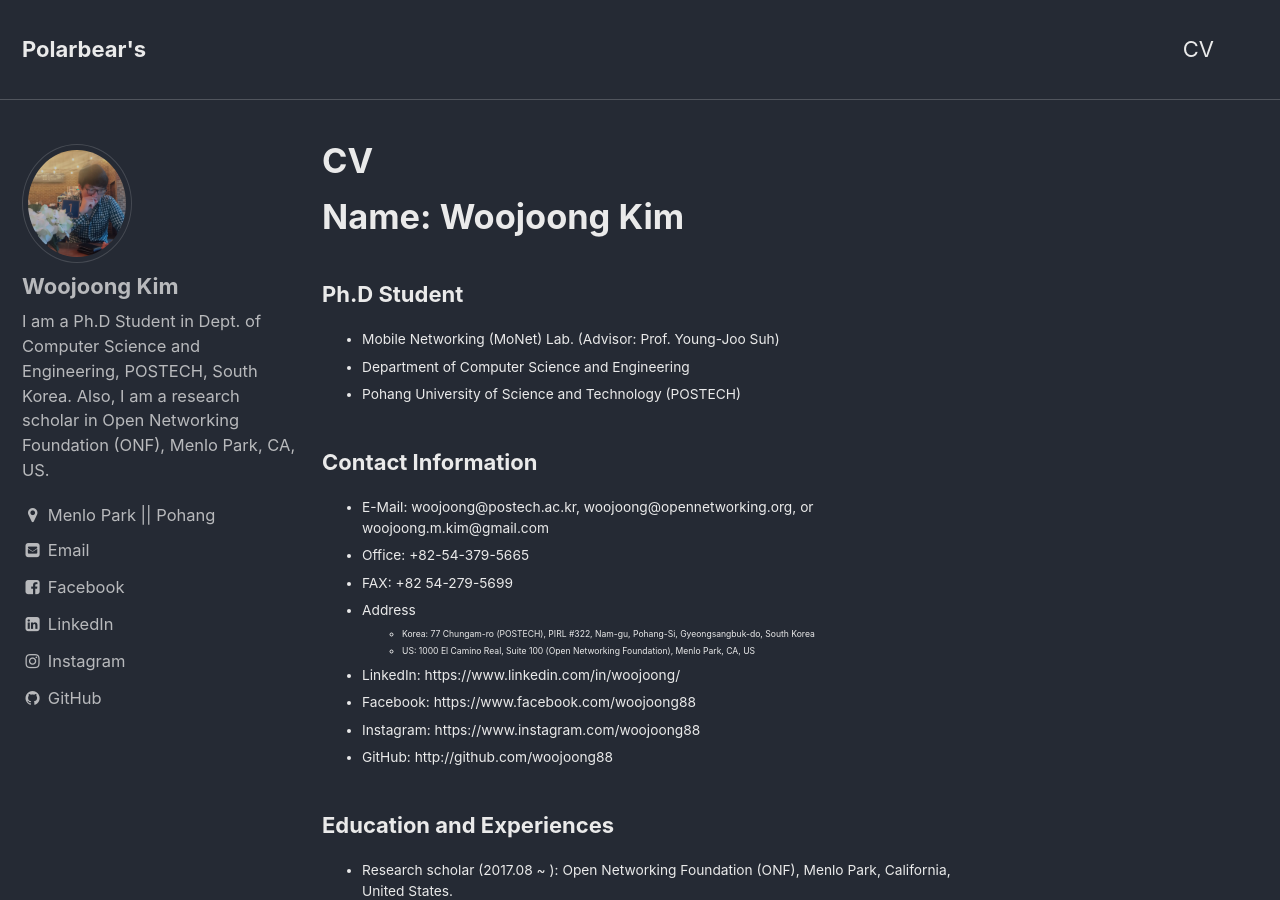
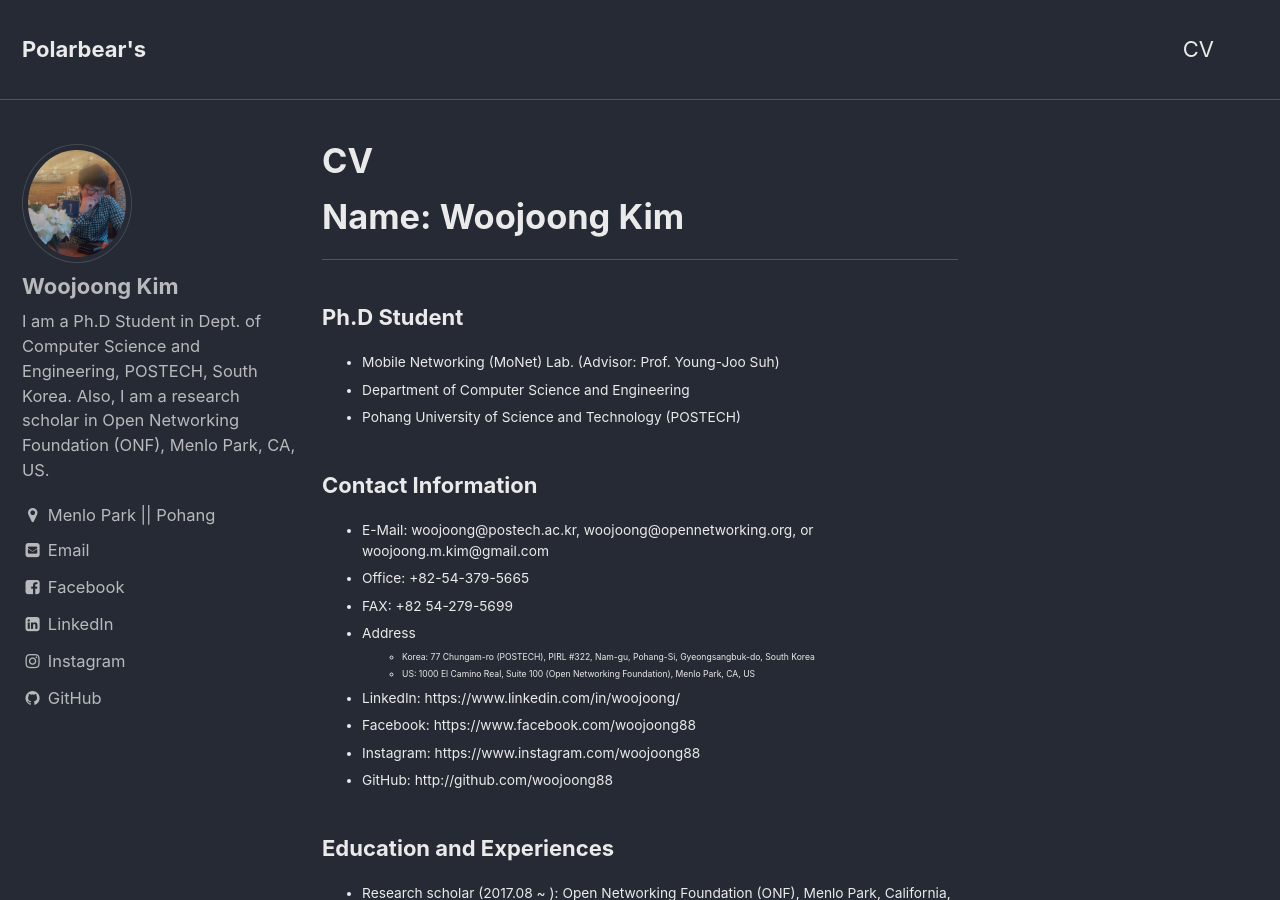
Before and after one commit to woojoong88/woojoong88.github.io, a Jekyll site: the page built from _pages/cv.md, in a window 1280 px wide and 900 px high. Built offline with Jekyll 4.4.1, drawn with Linux system fonts in a browser that asks for light colours.

```diff
--- a/_pages/cv.md
+++ b/_pages/cv.md
@@ -9,6 +9,7 @@ date: 2018-01-12T22:20:52+00:00
 ---
 
 # Name: Woojoong Kim
+-----
 
 ### Ph.D Student
 * Mobile Networking (MoNet) Lab. (Advisor: Prof. Young-Joo Suh)
--- a/_sass/minimal-mistakes/_page.scss
+++ b/_sass/minimal-mistakes/_page.scss
@@ -75,7 +75,7 @@
   }
 
   p, li, dl {
-    font-size: $type-size-8;
+    font-size: 0.625em;
   }
 
   /* paragraph indents */
```
